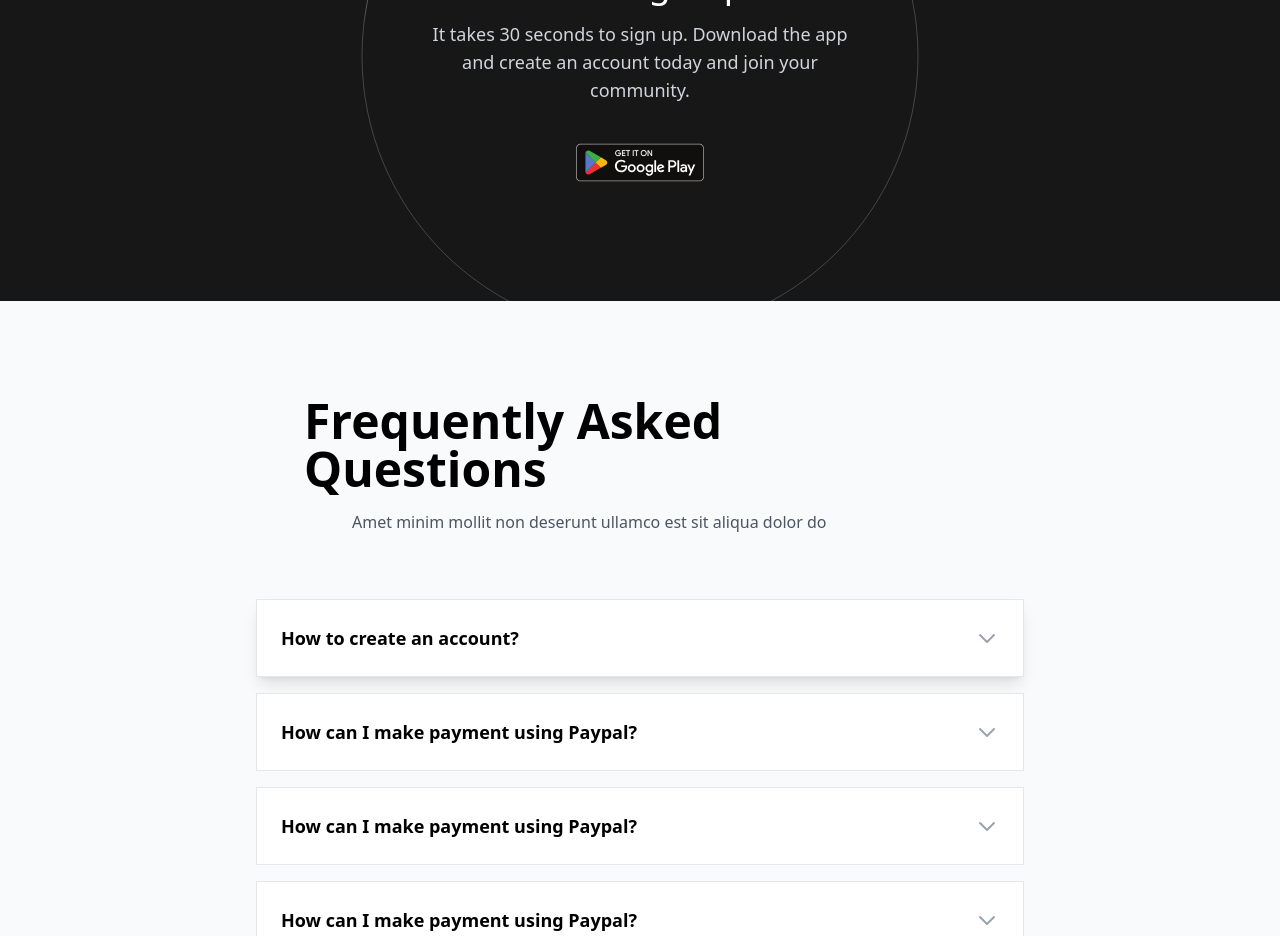
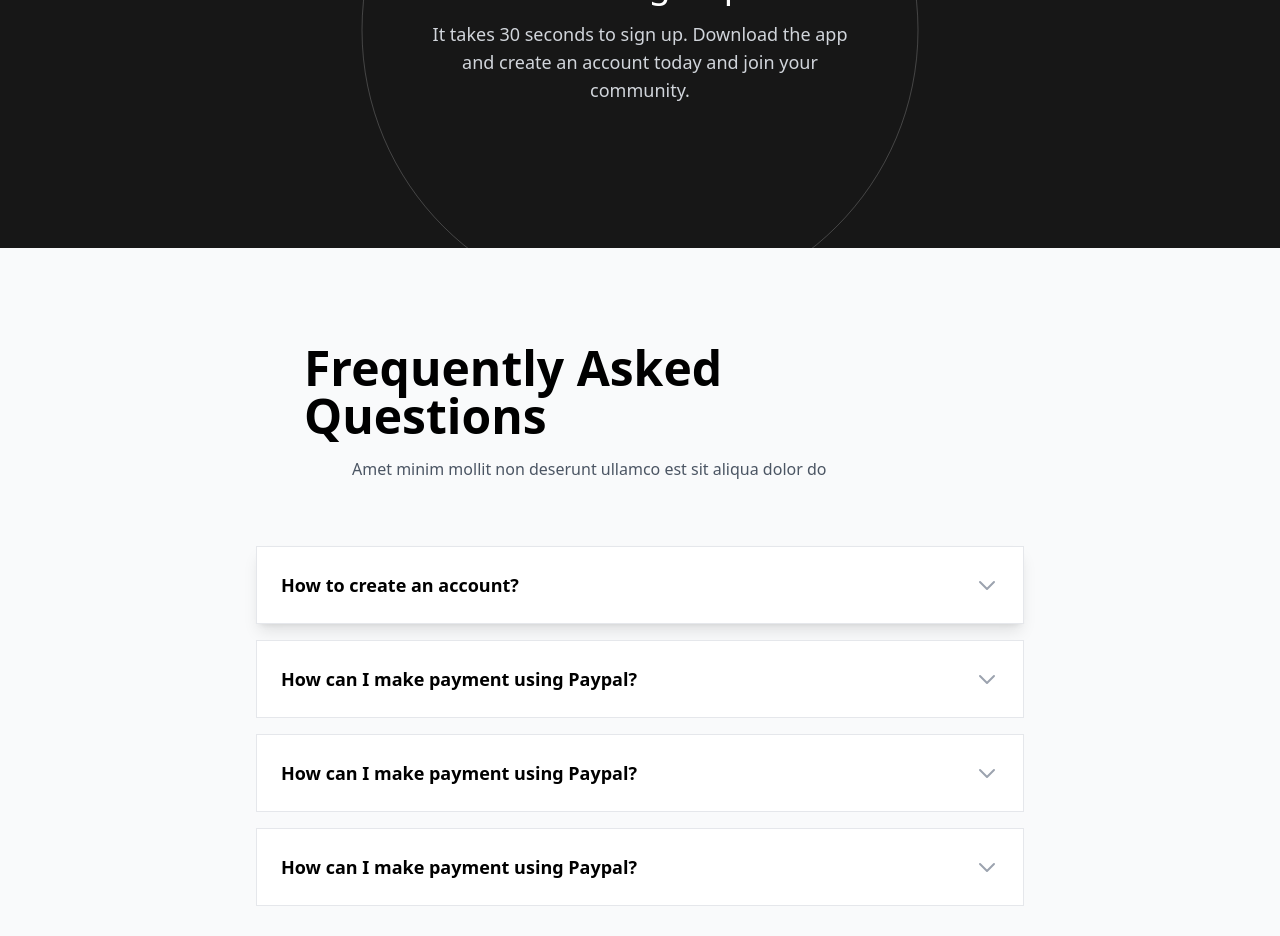
Before and after one commit to AbhishekKumarMajumdar/NeetSharthi, a Next.js app: page / in a window 1280 px wide. Shown: the part 4080-5016 px from the top of the page. Built offline with nearby package versions, Linux system fonts and the light colour scheme.

Commit message:
neet Saarthi

```diff
--- a/src/components/PlayStoreLink.tsx
+++ b/src/components/PlayStoreLink.tsx
@@ -1,14 +1,14 @@
 import Link from 'next/link'
 import Image from "next/image"
 import clsx from 'clsx'
-import logoPlayStore from "@/images/SVG/google-play-badge.svg"
+// import logoPlayStore from "@/images/SVG/google-play-badge.svg"
 
 export function PlayStoreLink() {
   return (
     <Link
       href="https://play.google.com/store/apps/details?id=com.odyssey.meeting"
     >
-      <Image src={logoPlayStore} alt={"Play Store Logo"} />
+      {/* <Image src={logoPlayStore} alt={"Play Store Logo"} /> */}
     </Link>
   )
 }
```
